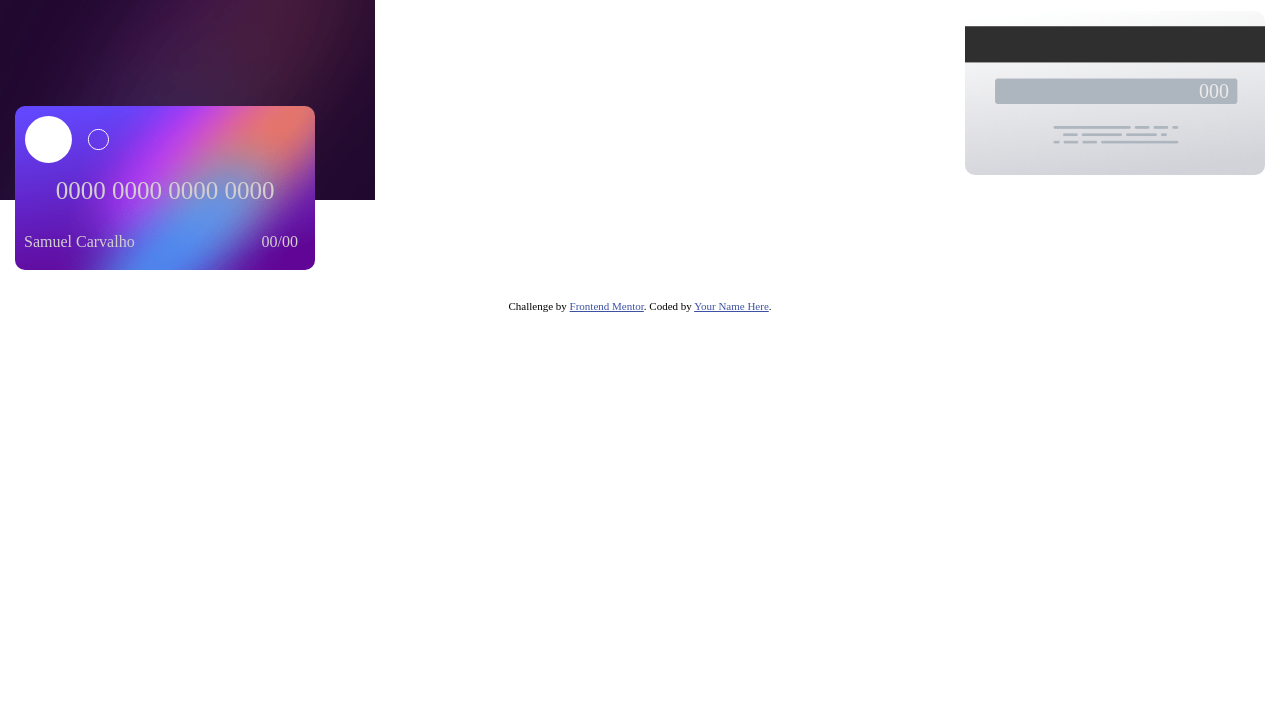
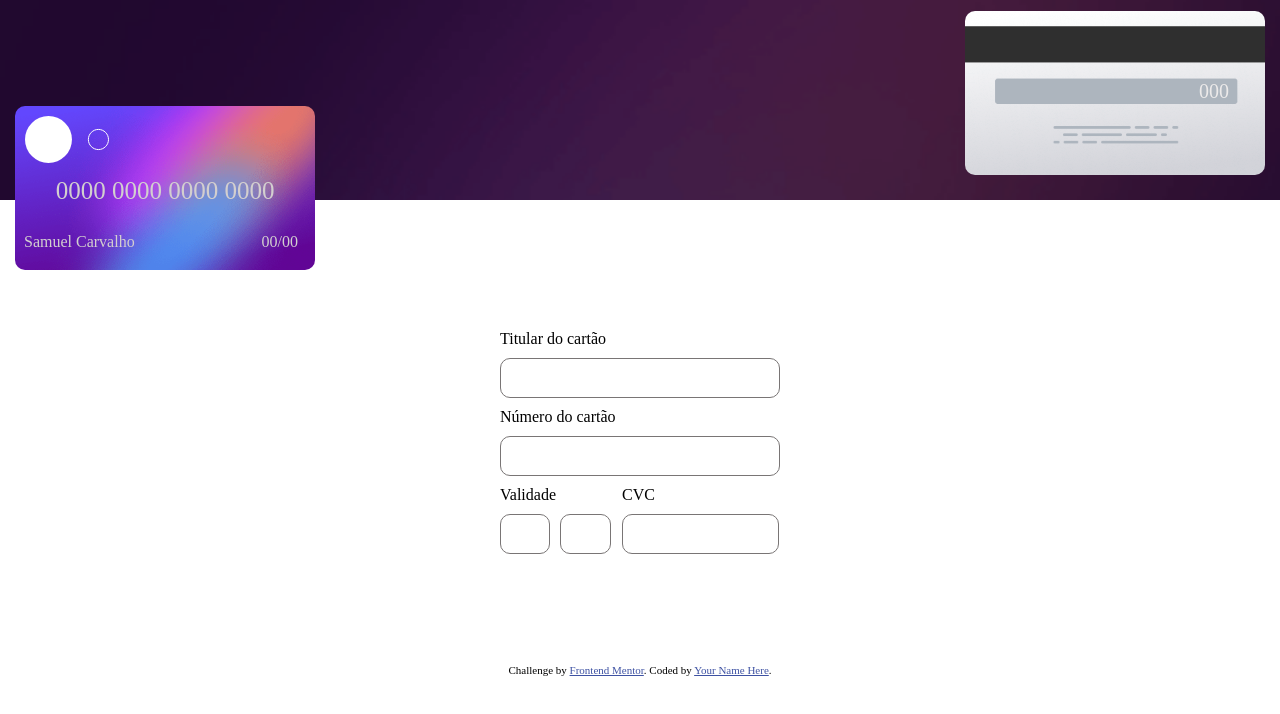
Before and after one commit to o-dev-Samuel/interactive_card, a plain HTML site: page index.html in a window 1280 px wide. Drawn offline with Linux system fonts and the light colour scheme.

Commit message:
Criei o formulário

```diff
--- a/css/index.css
+++ b/css/index.css
@@ -7,6 +7,7 @@
 #containercard {
     background-image: url('../img/main-mobile.png');
     background-repeat: no-repeat;
+    background-size: cover;
     height: 200px;
     position: relative;
 }
@@ -74,3 +75,49 @@
     margin-right: 12%;
     font-size: 20px;
 }
+
+.form{
+    display: flex;
+    flex-wrap: wrap;
+    gap: 10px;
+    margin-top: 120px;
+    margin-inline: auto;
+    padding: 10px;
+    width: 80%;
+    max-width: 300px;
+    color: #000;
+
+}
+
+.form input{
+    height: 40px;
+    border-radius: 10px;
+    border: solid 1px rgb(121, 117, 117);
+}
+
+.inputmaior{
+    width: 100%;
+}
+
+.expedicao{
+    display: flex;
+    flex-wrap: wrap;
+    gap: 10px;
+    width: 40%;
+
+}
+
+.inputmenor{
+    width: 45%;
+}
+
+.inputcod{
+    display: flex;
+    flex-wrap: wrap;
+    gap: 10px;
+    width: 56%;
+}
+
+#cardcodinput{
+width: 100%;
+}
--- a/index.html
+++ b/index.html
@@ -18,9 +18,11 @@
     <div class="card" id="cardfront">
       <svg width="84" height="47" fill="none" xmlns="http://www.w3.org/2000/svg" class="logocard">
 
-        <ellipse cx="23.478" cy="23.5" rx="23.478" ry="23.5" fill="#fff"/>
+        <ellipse cx="23.478" cy="23.5" rx="23.478" ry="23.5" fill="#fff" />
 
-        <path d="M83.5 23.5c0 5.565-4.507 10.075-10.065 10.075-5.559 0-10.065-4.51-10.065-10.075 0-5.565 4.506-10.075 10.065-10.075 5.558 0 10.065 4.51 10.065 10.075Z" stroke="#fff"/>
+        <path
+          d="M83.5 23.5c0 5.565-4.507 10.075-10.065 10.075-5.559 0-10.065-4.51-10.065-10.075 0-5.565 4.506-10.075 10.065-10.075 5.558 0 10.065 4.51 10.065 10.075Z"
+          stroke="#fff" />
 
       </svg>
 
@@ -35,14 +37,41 @@
 
     </div>
 
-    <div class="card" id="cardback" >
+    <div class="card" id="cardback">
       <div id="cardcod">000</div>
     </div>
 
   </div>
 
+  <div class="form">
+    Titular do cartão
+    <label for="cardnameinput"></label>
+    <input type="text" name="cardnameinput" id="cardnameinput" class="inputmaior">
+
+    Número do cartão
+    <label for="cardnumberinput"></label>
+    <input type="number" name="cardnumberinput" id="cardnumberinput" class="inputmaior">
+
+   <div class="expedicao">
+    Validade
+    <input type="number" name="cardmesinput" id="cardmesinput" class="inputmenor">
+
+    <input type="number" name="caranoinput" id="cardanoinput" class="inputmenor">
+   </div>
+
+   <div class="inputcod">
+    CVC
+    <input type="number" name="carcodinput" id="cardcodinput">
+   </div>
+
+
+
+
+  </div>
 
   <div class="attribution">
+
+
     Challenge by <a href="https://www.frontendmentor.io?ref=challenge" target="_blank">Frontend Mentor</a>.
     Coded by <a href="#">Your Name Here</a>.
   </div>
```
